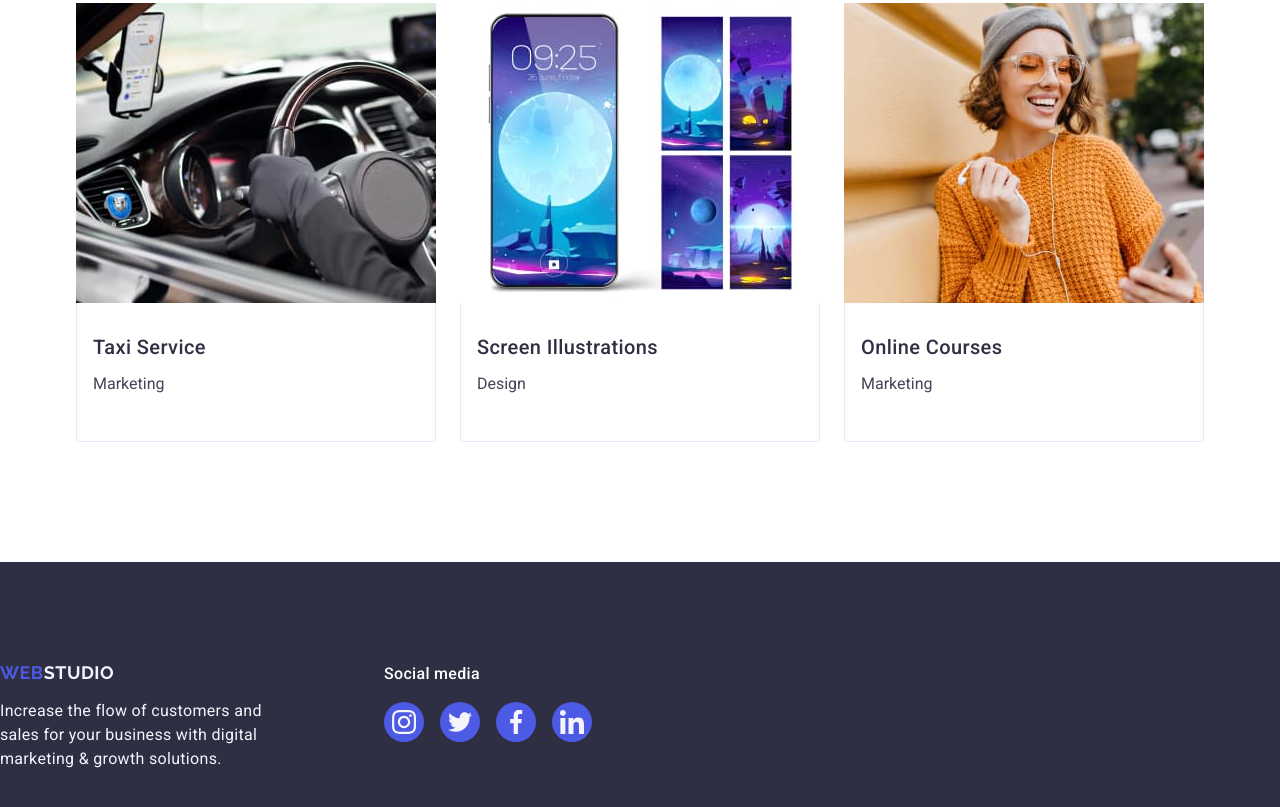
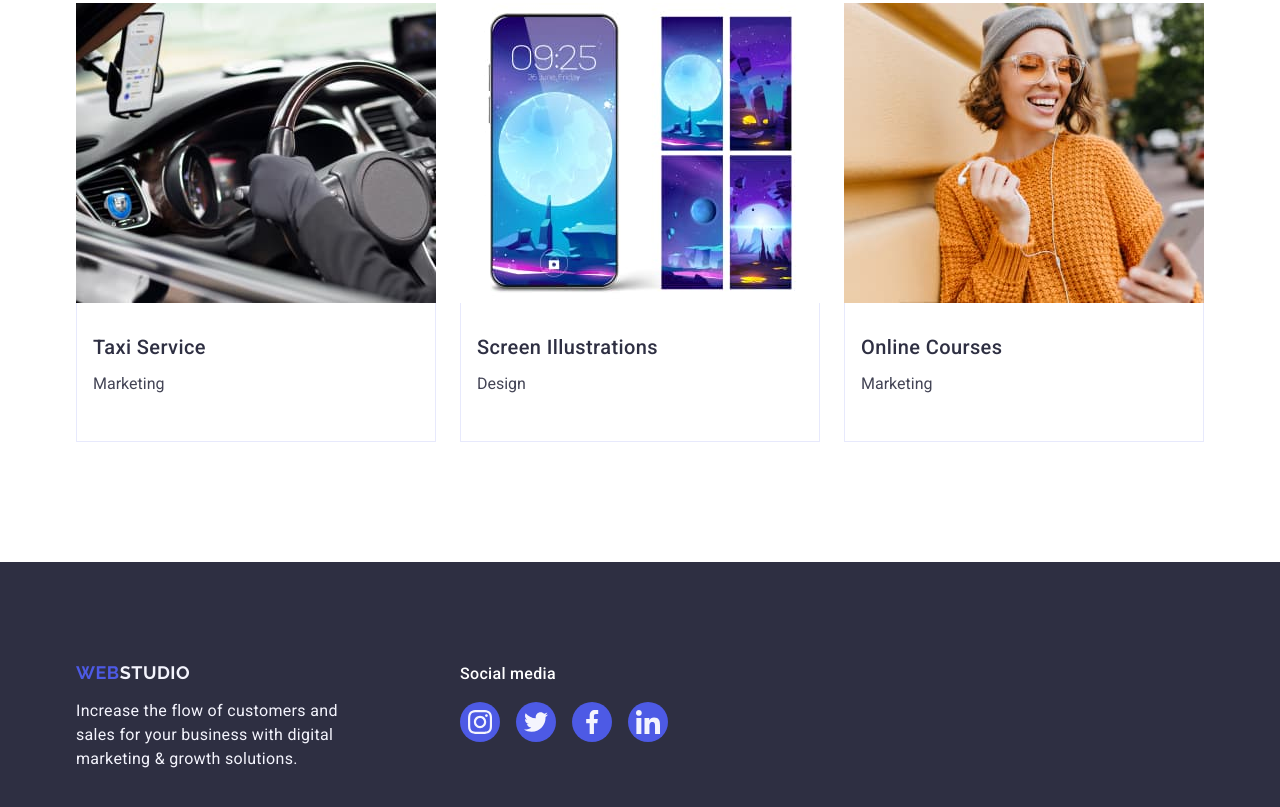
Before and after one commit to oko1o/goit-markup-hw-04, a plain HTML site: page index.html in a window 1280 px wide. Shown: the part 2692-3499 px from the top of the page. Drawn offline with nearby package versions, Linux system fonts and the light colour scheme.

Commit message:
hw 04 v 2.4

```diff
--- a/css/styles.css
+++ b/css/styles.css
@@ -421,6 +421,10 @@ ul {
 .footer__list {
   display: flex;
   align-items: baseline;
+  max-width: 1158px;
+  margin-left: auto;
+  margin-right: auto;
+  padding: 0 15px 0 15px;
 }
 
 .footer__list__logo-and-p {
```
